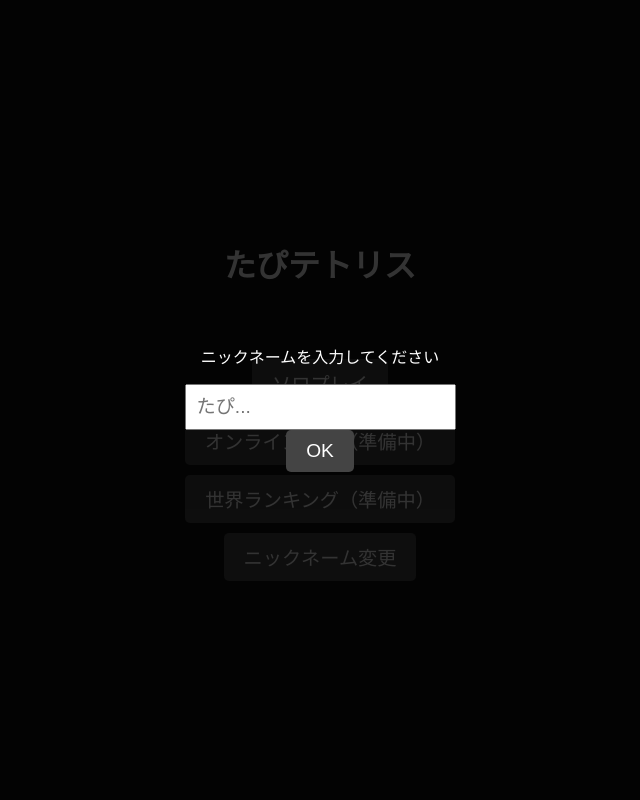
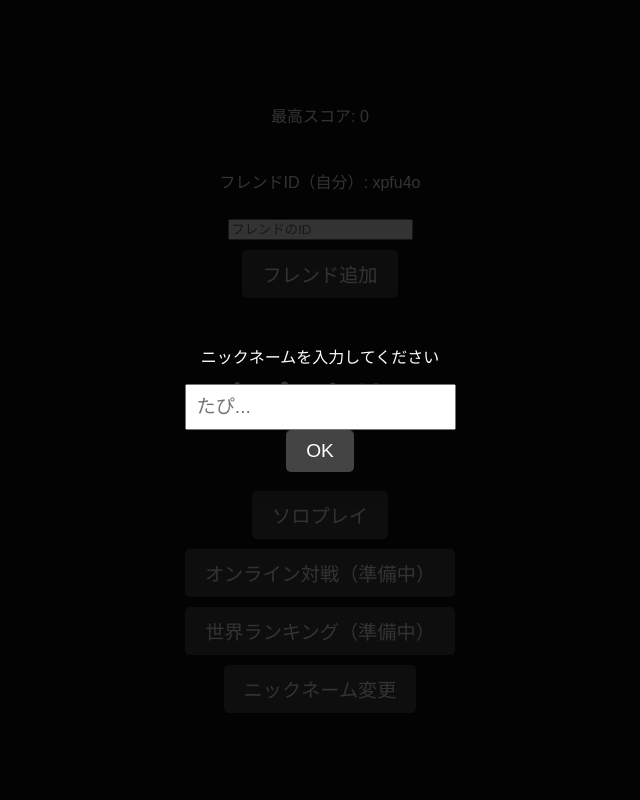
Before and after one commit to TAPISANDESUYO/web, a Flask app: page / in a window 1280 px wide. Shown: the whole page, without its empty margins (320-960 px from the left). Run offline with Flask 3, Linux system fonts and the light colour scheme.

Commit message:
Add files via upload

```diff
--- a/templates/index.html
+++ b/templates/index.html
@@ -1,3 +1,4 @@
+
 <!DOCTYPE html>
 <html lang="ja">
 <head>
@@ -62,7 +63,14 @@
     <button onclick="saveNickname()">OK</button>
   </div>
 
+
   <div id="menu">
+    <p id="highScoreLabel">最高スコア: 0</p>
+    <p>フレンドID（自分）: <span id="myFriendId"></span></p>
+    <input id="friendInput" type="text" placeholder="フレンドのID" />
+    <button onclick="addFriend()">フレンド追加</button>
+    <ul id="friendList"></ul>
+
     <h1>たぴテトリス</h1>
     <p id="nicknameLabel"></p>
     <button onclick="startGame()">ソロプレイ</button>
@@ -311,7 +319,73 @@
       sendGameState();
       requestAnimationFrame(update);
     };
+
+    // 最高スコア表示
+    let highScore = Number(localStorage.getItem('highScore') || 0);
+    document.getElementById('highScoreLabel').textContent = '最高スコア: ' + highScore;
+
+    function updateScore(val) {
+      score += val;
+      scoreValue.textContent = score;
+    }
+
+    function playerReset() {
+      const pieces = "TJLOSZI";
+      player.matrix = createPiece(pieces[Math.floor(Math.random() * pieces.length)]);
+      player.pos.y = 0;
+      player.pos.x = Math.floor(arena[0].length / 2) - Math.floor(player.matrix[0].length / 2);
+      if (collide(arena, player)) {
+        arena.forEach(row => row.fill(0));
+        if (score > highScore) {
+          highScore = score;
+          localStorage.setItem('highScore', highScore);
+        }
+        alert('ゲームオーバー！スコア: ' + score);
+        score = 0;
+        updateScore(0);
+        canvas.style.display = 'none';
+        document.getElementById('score').style.display = 'none';
+        document.getElementById('menu').style.display = 'flex';
+        document.getElementById('highScoreLabel').textContent = '最高スコア: ' + highScore;
+      }
+    }
+
+    // フレンド機能
+    const myFriendId = Math.random().toString(36).substring(2, 8);
+    document.getElementById('myFriendId').textContent = myFriendId;
+
+    function addFriend() {
+      const friendId = document.getElementById('friendInput').value.trim();
+      if (!friendId) return;
+      let friends = JSON.parse(localStorage.getItem('friends') || '[]');
+      if (!friends.includes(friendId)) {
+        friends.push(friendId);
+        localStorage.setItem('friends', JSON.stringify(friends));
+        renderFriendList();
+      }
+    }
+
+    function renderFriendList() {
+      const list = document.getElementById('friendList');
+      list.innerHTML = '';
+      const friends = JSON.parse(localStorage.getItem('friends') || '[]');
+      friends.forEach(f => {
+        const li = document.createElement('li');
+        const joinBtn = document.createElement('button');
+        joinBtn.textContent = '対戦';
+        joinBtn.onclick = () => {
+          connectToMatch(f);
+          startGame();
+        };
+        li.textContent = f + ' ';
+        li.appendChild(joinBtn);
+        list.appendChild(li);
+      });
+    }
+
+    renderFriendList();
     </script>
+
 
 </body>
 </html>
```
